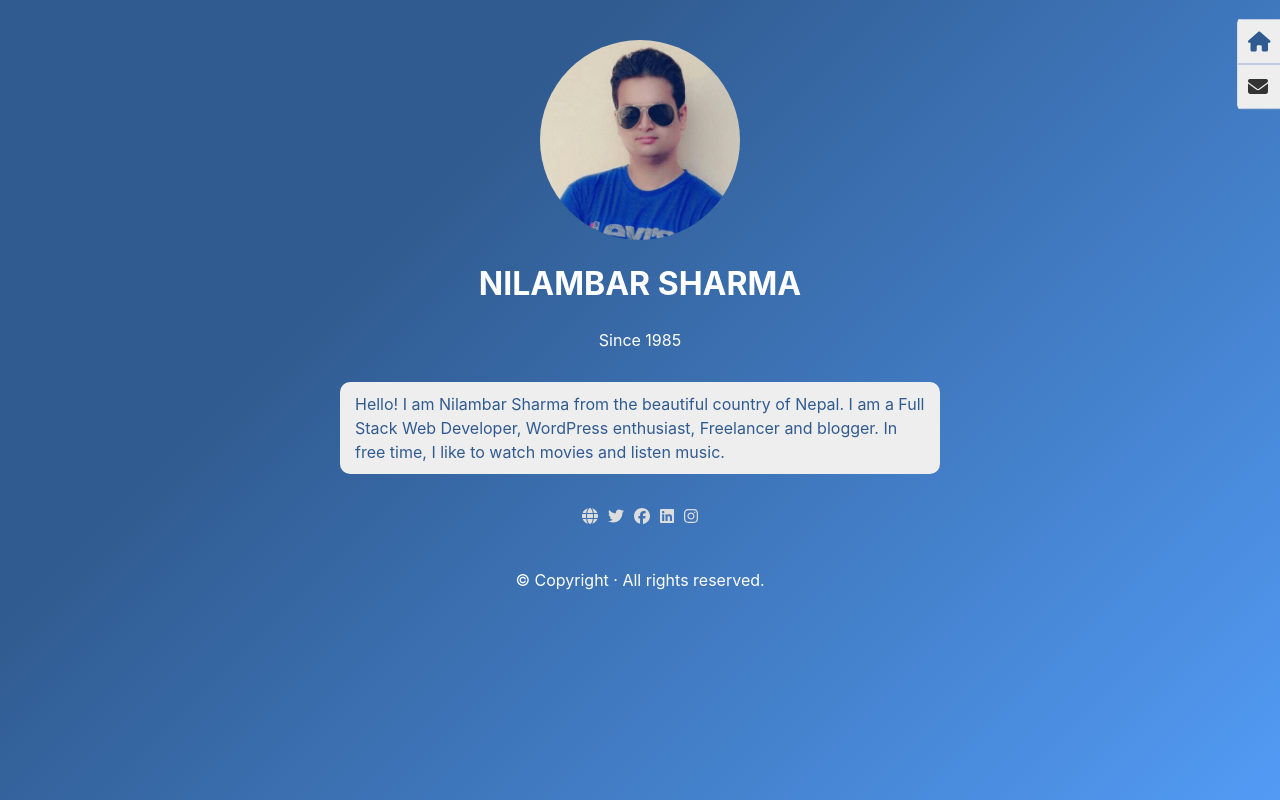
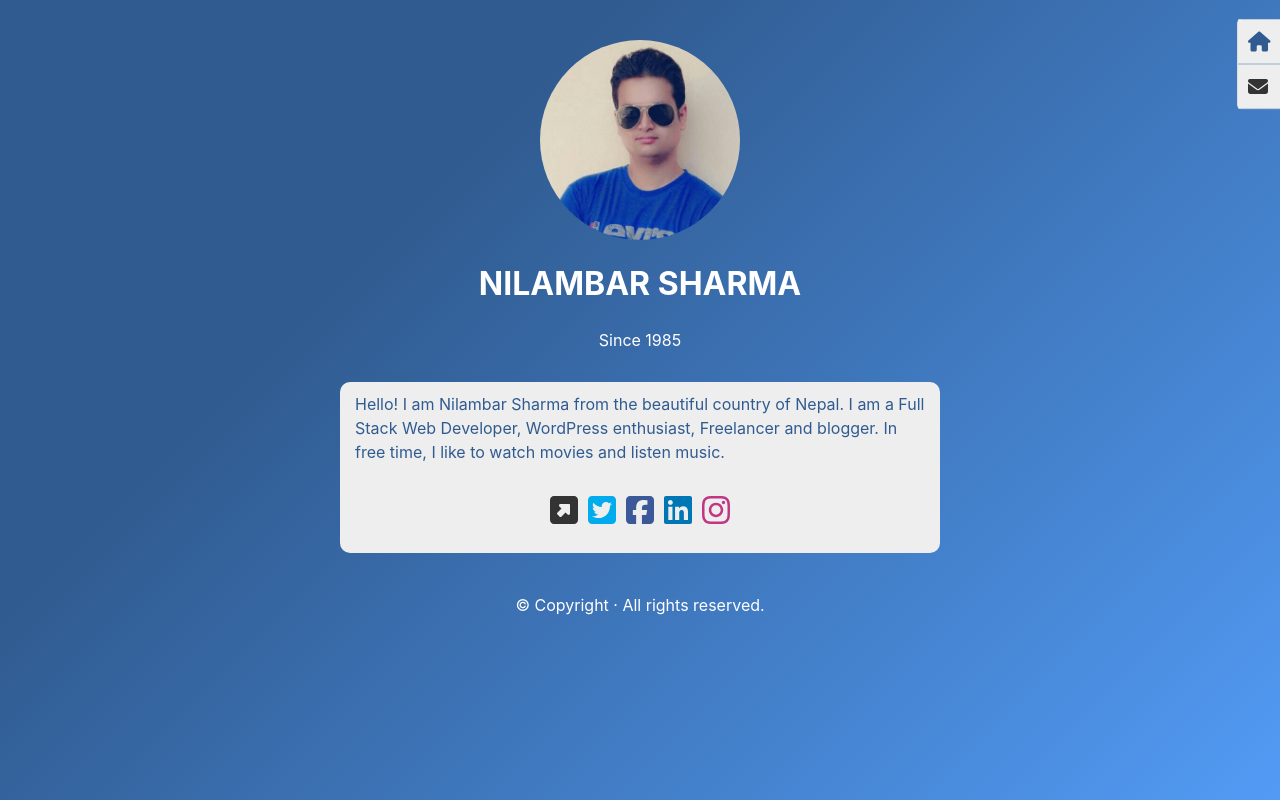
Before and after one commit to ernilambar/meroho, a React (Create React App) app: page / in a window 1280 px wide. Built offline with nearby package versions, Linux system fonts and the light colour scheme.

Commit message:
Fix/social icons (#16)
* fix: update links

```diff
--- a/src/components/Author/Author.js
+++ b/src/components/Author/Author.js
@@ -24,9 +24,9 @@ const Author = () => {
 							WordPress enthusiast, Freelancer and blogger. In
 							free time, I like to watch movies and listen music.
 						</p>
+				<Social />
 					</div>
 				</div>
-				<Social />
 			</Container>
 		</div>
 	);
--- a/src/components/Author/Author.scss
+++ b/src/components/Author/Author.scss
@@ -24,10 +24,16 @@
 			display: flex;
 			justify-content: center;
 			background-color: #eeeeee;
+			flex-direction: column;
+			gap: 30px;
 			border-radius: 10px;
 			padding: 10px 15px;
 			color: #305b90;
 			margin-block: 30px;
+
+			.social {
+				margin-bottom: 15px;
+			}
 		}
 	}
 }
--- a/src/components/Social/Social.js
+++ b/src/components/Social/Social.js
@@ -1,11 +1,13 @@
 import { FontAwesomeIcon } from '@fortawesome/react-fontawesome';
+
 import {
-	faFacebook,
-	faTwitter,
+	faFacebookSquare,
+	faTwitterSquare,
 	faLinkedin,
 	faInstagram,
 } from '@fortawesome/free-brands-svg-icons';
-import { faGlobe } from '@fortawesome/free-solid-svg-icons';
+
+import { faSquareUpRight } from '@fortawesome/free-solid-svg-icons';
 
 import './Social.scss';
 
@@ -13,23 +15,28 @@ const Social = () => {
 	const links = [
 		{
 			link: 'https://www.nilambar.net',
-			icon: faGlobe,
+			icon: faSquareUpRight,
+			color: '#333',
 		},
 		{
 			link: 'https://twitter.com/nilambar',
-			icon: faTwitter,
+			icon: faTwitterSquare,
+			color: '#00aced',
 		},
 		{
 			link: 'https://www.facebook.com/nilambar.sharma',
-			icon: faFacebook,
+			icon: faFacebookSquare,
+			color: '#3b5998',
 		},
 		{
 			link: 'https://www.linkedin.com/in/nilambar/',
 			icon: faLinkedin,
+			color: '#0077b5',
 		},
 		{
 			link: 'https://www.instagram.com/ernilambar/',
 			icon: faInstagram,
+			color: '#C13584',
 		},
 	];
 
@@ -47,7 +54,8 @@ const Social = () => {
 							>
 								<FontAwesomeIcon
 									icon={item.icon}
-									style={{ color: '#ddd' }}
+									size="2x"
+									style={{ color: item.color }}
 								/>
 							</a>
 						</li>
```
